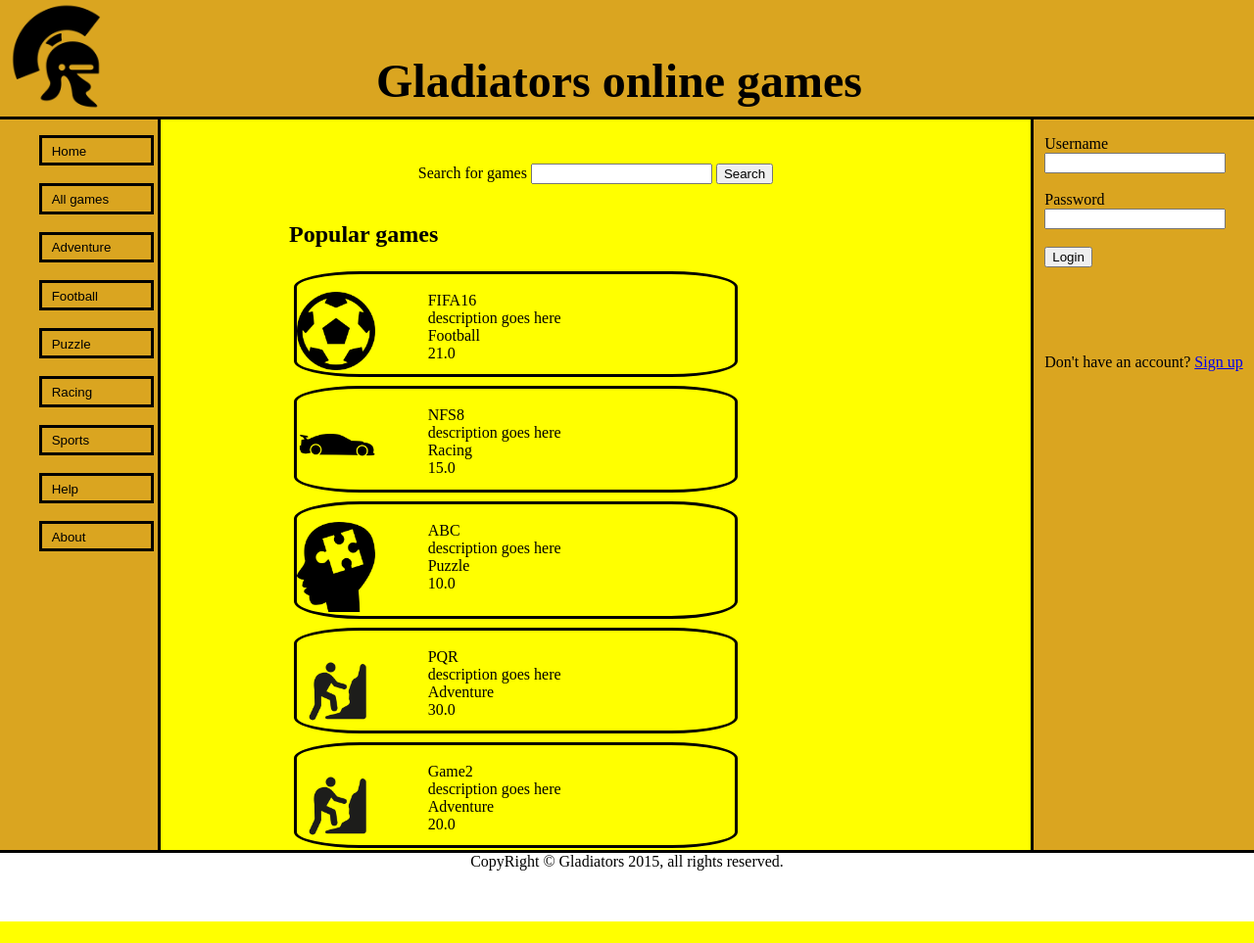
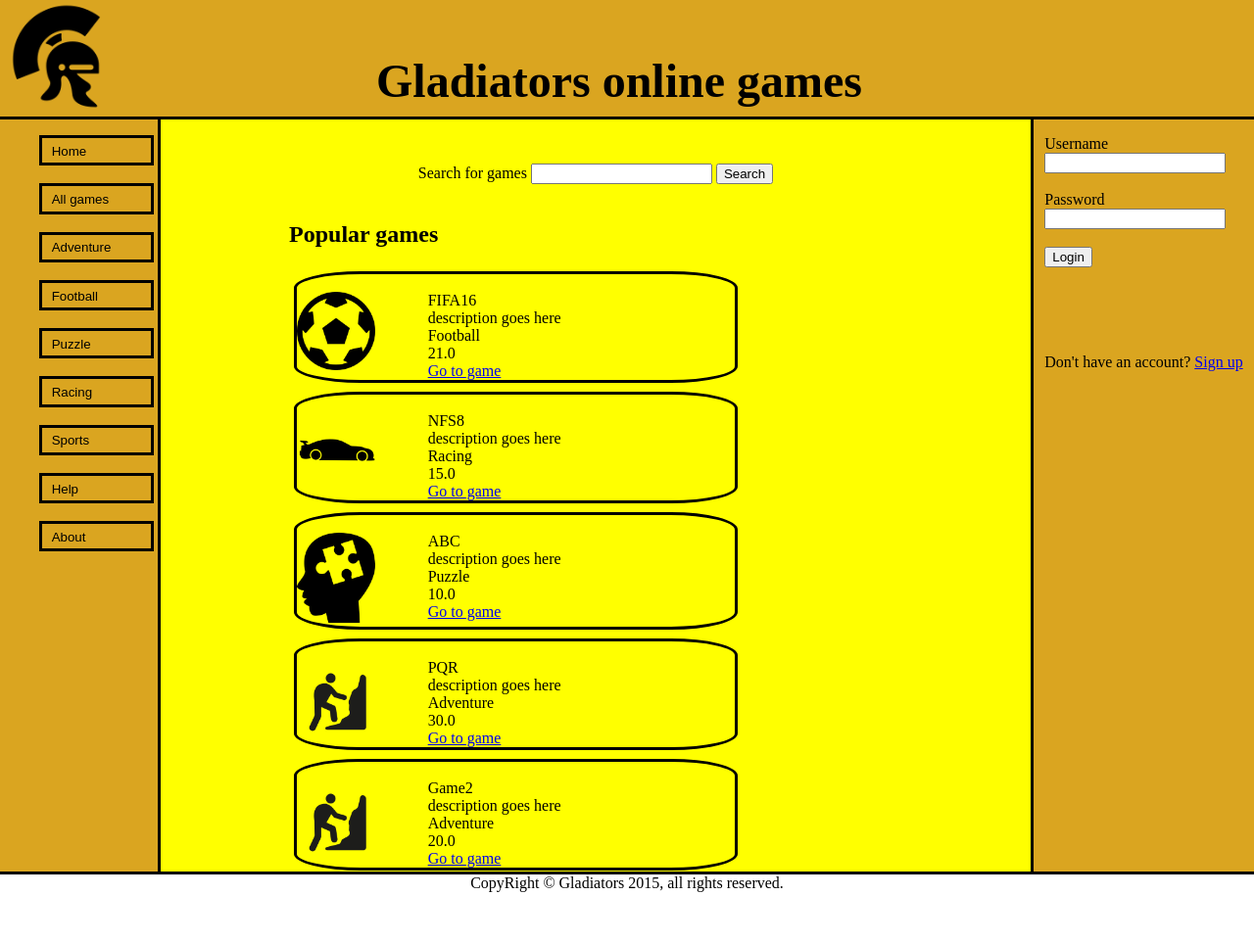
Before and after one commit to Alapan/game_store, a Django app: page / in a window 1280 px wide. Shown: the whole page at 98% size. Before the commit the page ends 941 px from the top, so only its background shows below. Run offline with Django 3.2, Linux system fonts and the light colour scheme; data comes from the database, SQL or seed files in the repository; both versions use the stored data as it was after the commit; parts of the project's set-up code (start-up, migrations or seed data) failed here and were passed over.

Commit message:
popular games fixed with url to check the game

```diff
--- a/wsdProject/gamestore/templates/gamestore/home.html
+++ b/wsdProject/gamestore/templates/gamestore/home.html
@@ -93,7 +93,9 @@
                                     {{ game.name }}<br>
                                     {{ game.description }}<br>
                                     {{ game.category }}<br>
-                                    {{ game.price }}</div>
+                                    {{ game.price }}<br>
+                                    <a href="/game_info/{{ game.id }}">Go to game</a>
+                                </div>
                         </div>
                         {% endfor %}
                     </div>
--- a/wsdProject/gamestore/templates/gamestore/player_homepage.html
+++ b/wsdProject/gamestore/templates/gamestore/player_homepage.html
@@ -89,7 +89,9 @@
                                         {{ game.name }}<br>
                                         {{ game.description }}<br>
                                         {{ game.category }}<br>
-                                        {{ game.price }}</div>
+                                        {{ game.price }}<br>
+                                        <a href="/game_info/{{ game.id }}">Go to game</a>
+                                    </div>
                             </div>
                             {% endfor %}
                           </div>
```
Also changed, not shown: wsdProject/db.sqlite3.
